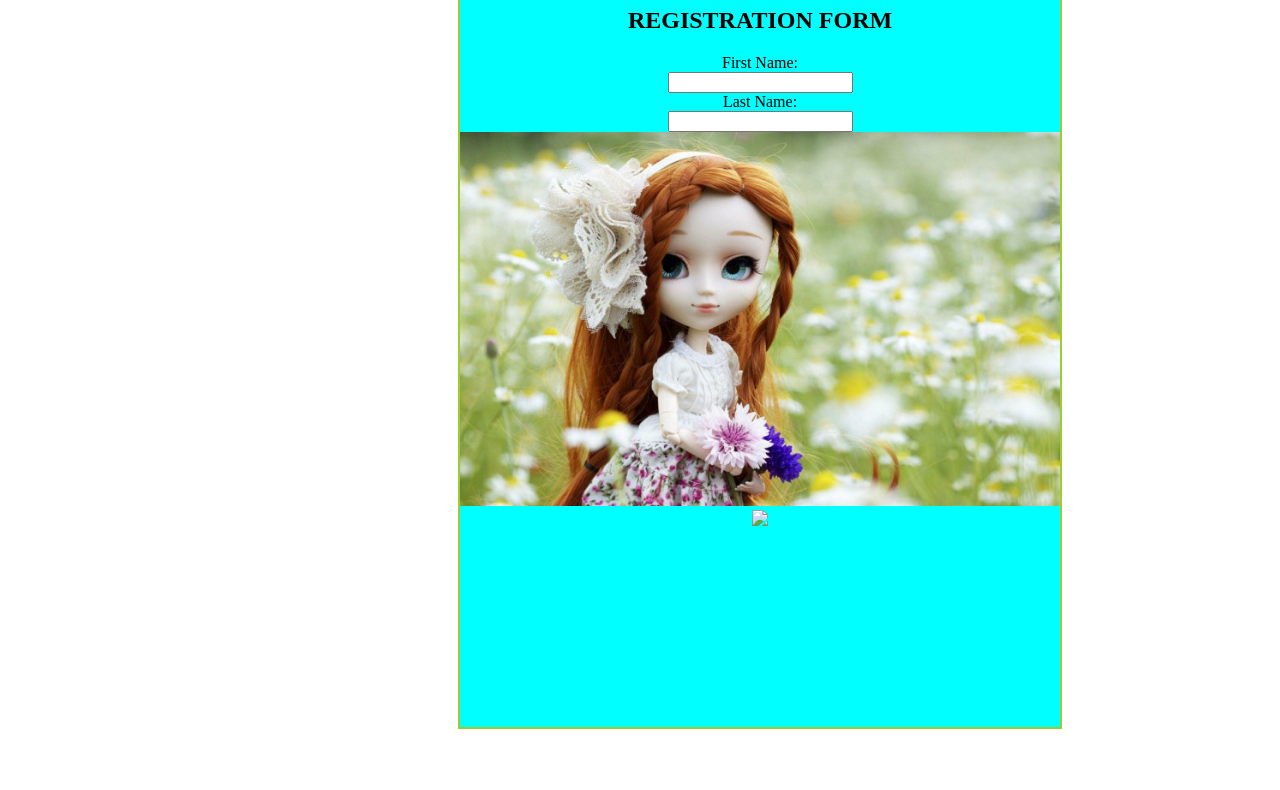
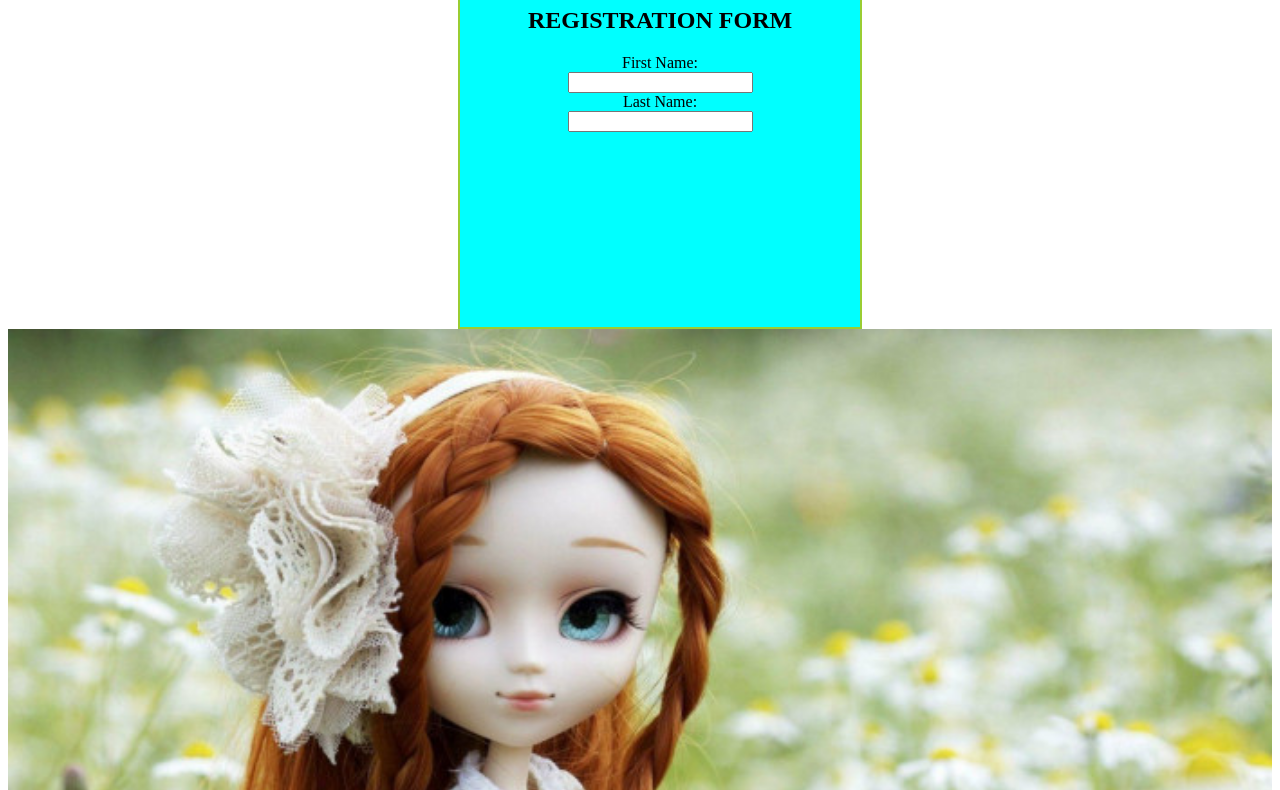
Before and after one commit to tumpadevnath/day17, a plain HTML site: page index.html in a window 1280 px wide. Shown: the part 83-873 px from the top of the page. Before the commit the page ends 820 px from the top, so only its background shows below. Drawn offline with Linux system fonts and the light colour scheme.

Commit message:
fourth commit

```diff
--- a/index.html
+++ b/index.html
@@ -7,8 +7,8 @@
     <style>
         .rrr{
             border: 2px solid yellowgreen;
-            width: 600px;
-            height: 800px;
+            width: 400px;
+            height: 400px;
             background-color: aqua;
             text-align: center;
             margin-left: 450px;
@@ -28,14 +28,15 @@
 
         </form>
       </div>
-      <div>
-      <img src="wp2983318.jpg"style="width:100%;">
 
     </div>
     <div>
-        <img src="download.png"style=" max-width:100%;height:aut0;">
-    </div>
-    </div>
+        <img src="wp2983318.jpg"style="width:100%;">
+
+      </div>
+      <div>
+          <img src="download.png"style=" max-width:100%;height:aut0;">
+      </div>
 
 </body>
 </html>
```
